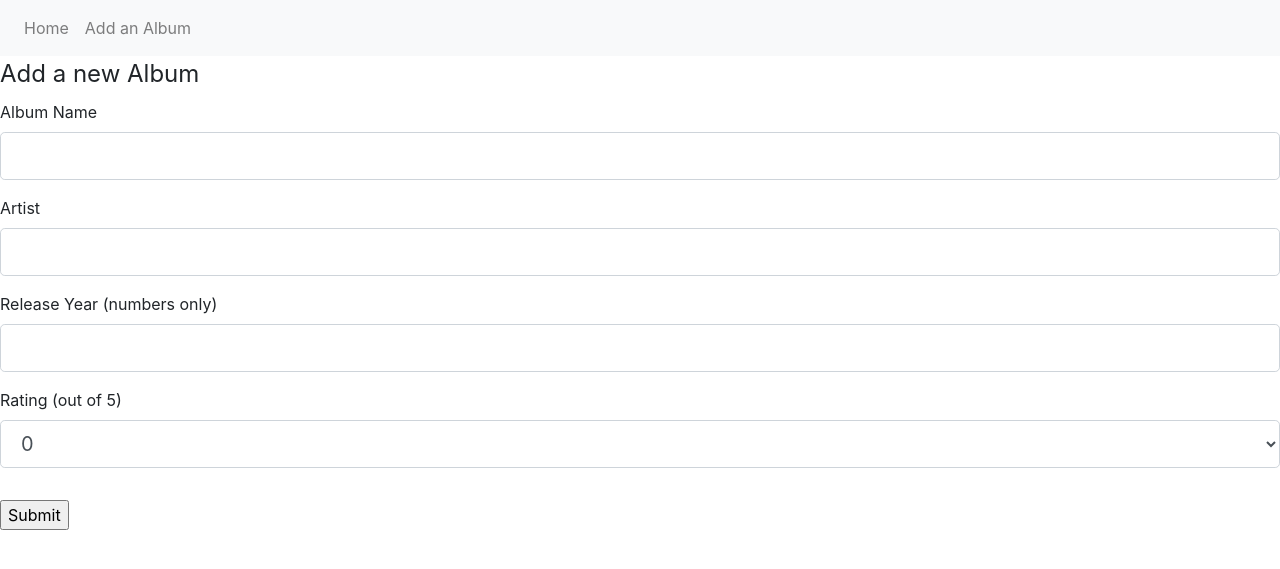
After one commit to GudiedRyan/album_ratings, a Flask app: page /create in a window 1280 px wide. The commit adds this page. Shown: the top 569 px of the page. Run offline with Flask 2, Linux system fonts and the light colour scheme; some libraries are stand-ins or nearby versions.

Commit message:
Day 1 progress so far

```diff
--- a/album_ratings/__init__.py
+++ b/album_ratings/__init__.py
@@ -1,5 +1,8 @@
 from flask import Flask
+from flask_sqlalchemy import SQLAlchemy
 from album_ratings.config import DevelopmentConfig
+
+db = SQLAlchemy()
 
 def create_app():
 
@@ -10,4 +13,7 @@ def create_app():
     from album_ratings.main.routes import main
     app.register_blueprint(main)
 
+    from album_ratings.albums.routes import albums
+    app.register_blueprint(albums)
+
     return app
--- a/album_ratings/albums/forms.py
+++ b/album_ratings/albums/forms.py
@@ -0,0 +1,10 @@
+from flask_wtf import FlaskForm
+from wtforms import StringField, IntegerField, SelectField, SubmitField
+from wtforms.validators import DataRequired
+
+class AlbumForm(FlaskForm):
+    album_name = StringField('Album Name', validators=[DataRequired()])
+    artist = StringField('Artist', validators=[DataRequired()])
+    release_year = IntegerField('Release Year (numbers only)', validators=[DataRequired()])
+    rating = SelectField(u'Rating (out of 5)', choices=[('0', '0'), ('1', '1'), ('2', '2'), ('3', '3'), ('4', '4'), ('5', '5')])
+    submit = SubmitField('Submit')
--- a/album_ratings/albums/routes.py
+++ b/album_ratings/albums/routes.py
@@ -1,8 +1,20 @@
-from flask import render_template, Blueprint
+from flask import render_template, Blueprint, flash, redirect, url_for
+from album_ratings.albums.forms import AlbumForm
 
 albums = Blueprint('albums', __name__)
 
-@albums.route('/create')
+@albums.route('/create', methods=['GET', 'POST'])
+def create():
+    form = AlbumForm()
+    if form.validate_on_submit():
+        flash('Album added!', 'success')
+        return redirect(url_for('main.home'))
+    return render_template('album.html', title='Add Album', form=form, legend="Add a new Album")
 
-def create():
-    return render_template('home.html', title='home')
+@albums.route('/update')
+def update():
+    pass
+
+@albums.route('/delete')
+def delete():
+    pass
--- a/album_ratings/config.py
+++ b/album_ratings/config.py
@@ -1,2 +1,2 @@
 class DevelopmentConfig:
-    pass
+    SECRET_KEY = "I'm going to change this"
--- /dev/null
+++ b/album_ratings/templates/album.html
@@ -0,0 +1,66 @@
+{% extends 'layout.html' %}
+{% block content %}
+<div class="content-section">
+    <form method="POST" action="">
+        {{ form.hidden_tag() }}
+        <fieldset class="form-group">
+            <legend>{{ legend }}</legend>
+            <div class="form-group">
+                {{ form.album_name.label(class="form-control-label") }}
+                {% if form.album_name.errors %}
+                    {{ form.album_name(class="form-control form-control-lg is-invalid") }}
+                    <div class="invalid-feedback">
+                        {% for error in form.album_name.errors %}
+                            <span>{{ error }}</span>
+                        {% endfor %}
+                    </div>
+                {% else %}
+                    {{ form.album_name(class="form-control form-control-lg") }}
+                {% endif %}
+            </div>
+            <div class="form-group">
+                {{ form.artist.label(class="form-control-label") }}
+                {% if form.artist.errors %}
+                    {{ form.artist(class="form-control form-control-lg is-invalid") }}
+                    <div class="invalid-feedback">
+                        {% for error in form.artist.errors %}
+                            <span>{{ error }}</span>
+                        {% endfor %}
+                    </div>
+                {% else %}
+                    {{ form.artist(class="form-control form-control-lg") }}
+                {% endif %}
+            </div>
+            <div class="form-group">
+                {{ form.release_year.label(class="form-control-label") }}
+                {% if form.release_year.errors %}
+                    {{ form.release_year(class="form-control form-control-lg is-invalid") }}
+                    <div class="invalid-feedback">
+                        {% for error in form.release_year.errors %}
+                            <span>{{ error }}</span>
+                        {% endfor %}
+                    </div>
+                {% else %}
+                    {{ form.release_year(class="form-control form-control-lg") }}
+                {% endif %}
+            </div>
+            <div class="form-group">
+                {{ form.rating.label(class="form-control-label") }}
+                {% if form.rating.errors %}
+                    {{ form.rating(class="form-control form-control-lg is-invalid") }}
+                    <div class="invalid-feedback">
+                        {% for error in form.rating.errors %}
+                            <span>{{ error }}</span>
+                        {% endfor %}
+                    </div>
+                {% else %}
+                    {{ form.rating(class="form-control form-control-lg") }}
+                {% endif %}
+            </div>
+        </fieldset>
+        <div class="form-group">
+            {{ form.submit }}
+        </div>
+    </form>
+</div>
+{% endblock content %}
--- a/album_ratings/templates/layout.html
+++ b/album_ratings/templates/layout.html
@@ -15,7 +15,7 @@
               <a class="nav-link" href="{{ url_for('main.home') }}">Home</a>
             </li>
             <li class="nav-item">
-              <a class="nav-link" href="#">Add an Album</a>
+              <a class="nav-link" href="{{ url_for('albums.create') }}">Add an Album</a>
             </li>
           </ul>
         </div>
```
Also changed, not shown: album_ratings/models.py (added, +8 -0 lines), album_ratings/static/style.css (added), 2 other files.
